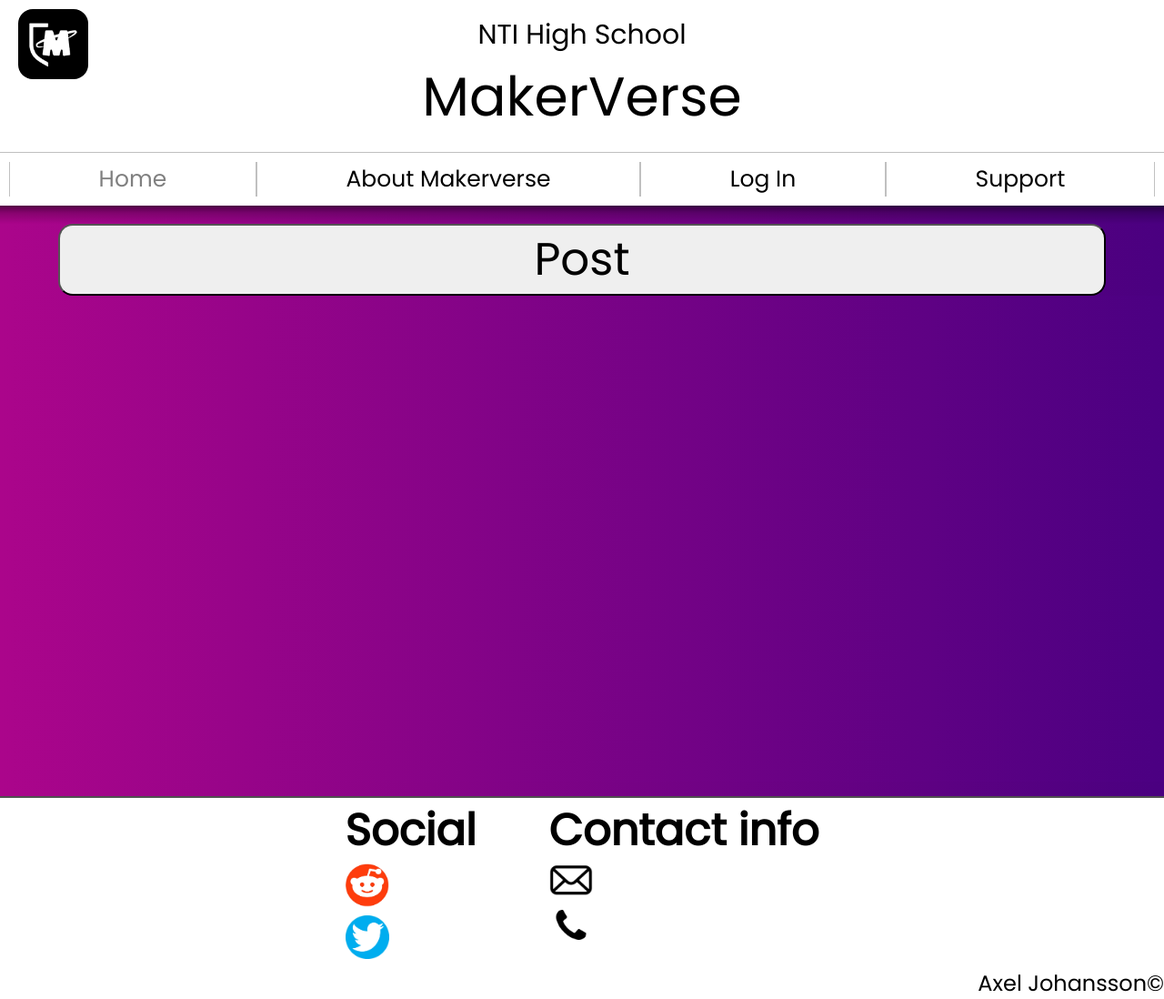
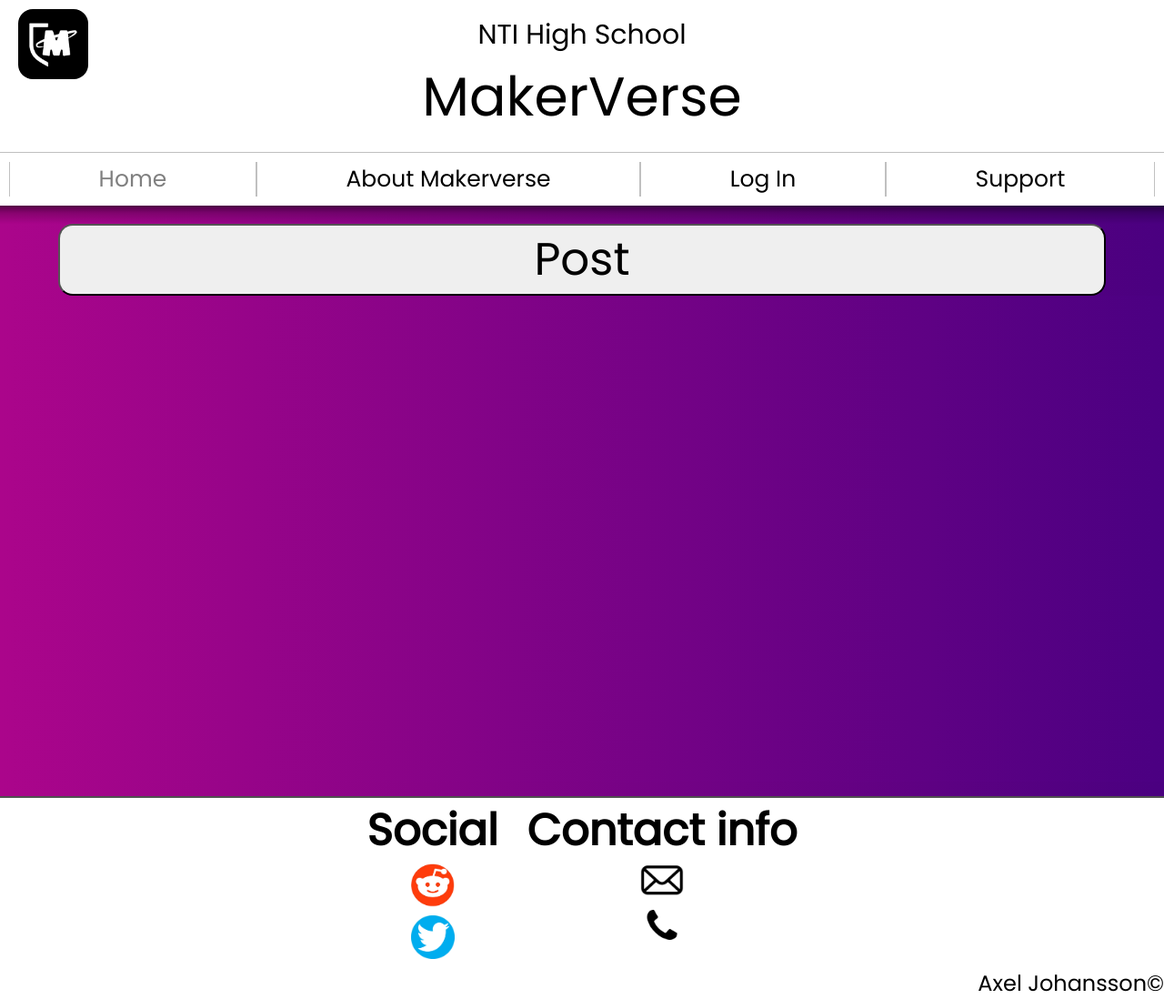
Before and after one commit to ChunXela/Projekt-II, a plain HTML site: page index.html in a window 1280 px wide. Shown: the whole page at 91% size. Drawn offline with Linux system fonts and the light colour scheme.

Commit message:
centering somerthing

```diff
--- a/style.css
+++ b/style.css
@@ -538,15 +538,17 @@ a {
   flex-direction: row;
   justify-content: center;
   flex-wrap: wrap;
-  gap: 5rem;
+  gap: 2rem;
 }
 
 .contactInfo {
   display: flex;
   flex-direction: column;
+  text-align: center;
 }
 
 .contactInfoLogo {
+  align-items: center;
   width: 3rem;
 }
 .copyrightHolder {
```
